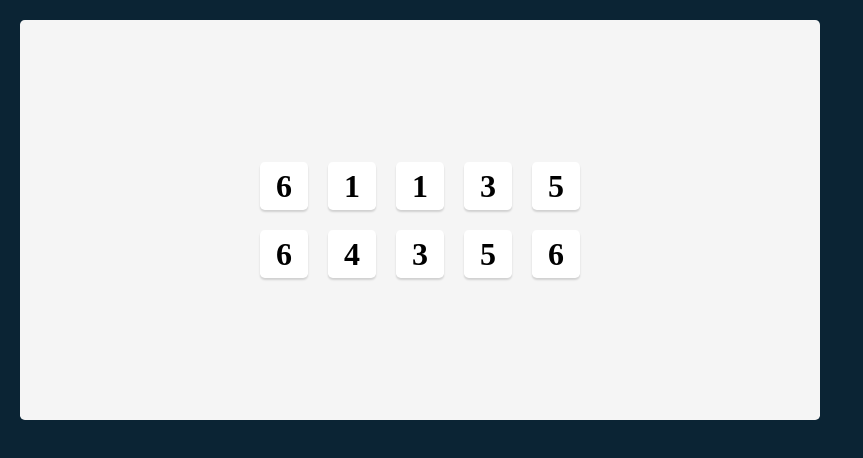
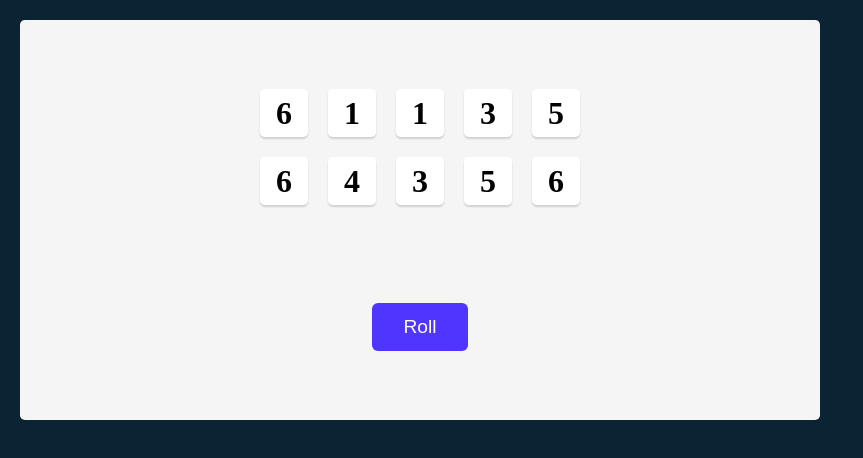
Before and after one commit to maxthor500/Tenzies_with_React, a React (Create React App) app: page / in a window 1280 px wide. Shown: the top 458 px of the page, without its empty margins (0-863 px from the left). Built offline with nearby package versions, Linux system fonts and the light colour scheme.

Commit message:
Add button to roll the dice

```diff
--- a/src/App.js
+++ b/src/App.js
@@ -23,6 +23,10 @@ function App() {
     return diceValues
   }
 
+  function rollDice() {
+    setDice(allNewDice)
+  }
+
   /**
    * Map over the state numbers array to generate our array
    * of Die elements and render those in place of our
@@ -35,6 +39,8 @@ function App() {
       <div className="dice-container">
         {diceElements}
       </div>
+      {/* Roll Dice button */}
+      <button className="roll-dice" onClick={rollDice}>Roll</button>
     </main>
   );
 }
--- a/src/index.css
+++ b/src/index.css
@@ -16,7 +16,7 @@ body {
   padding: 1.25rem;
   display: flex;
   flex-direction: column;
-  justify-content: center;
+  justify-content: space-around;
   align-items: center;
 }
 
@@ -41,3 +41,23 @@ body {
 .text-die {
   font-size: 2rem;
 }
+
+.roll-dice {
+  height: 3rem;
+  width: 6rem;
+  border: none;
+  border-radius: .375rem;
+  background-color: #5035FF;
+  color: white;
+  font-size: 1.2rem;
+  font-family: 'Karla', sans-serif;
+  cursor: pointer;
+}
+
+.roll-dice:focus {
+  outline: none;
+}
+
+.roll-dice:active {
+  box-shadow: inset .3rem .3rem .6rem -.2rem rgba(0, 0, 0, 0.7);
+}
```
